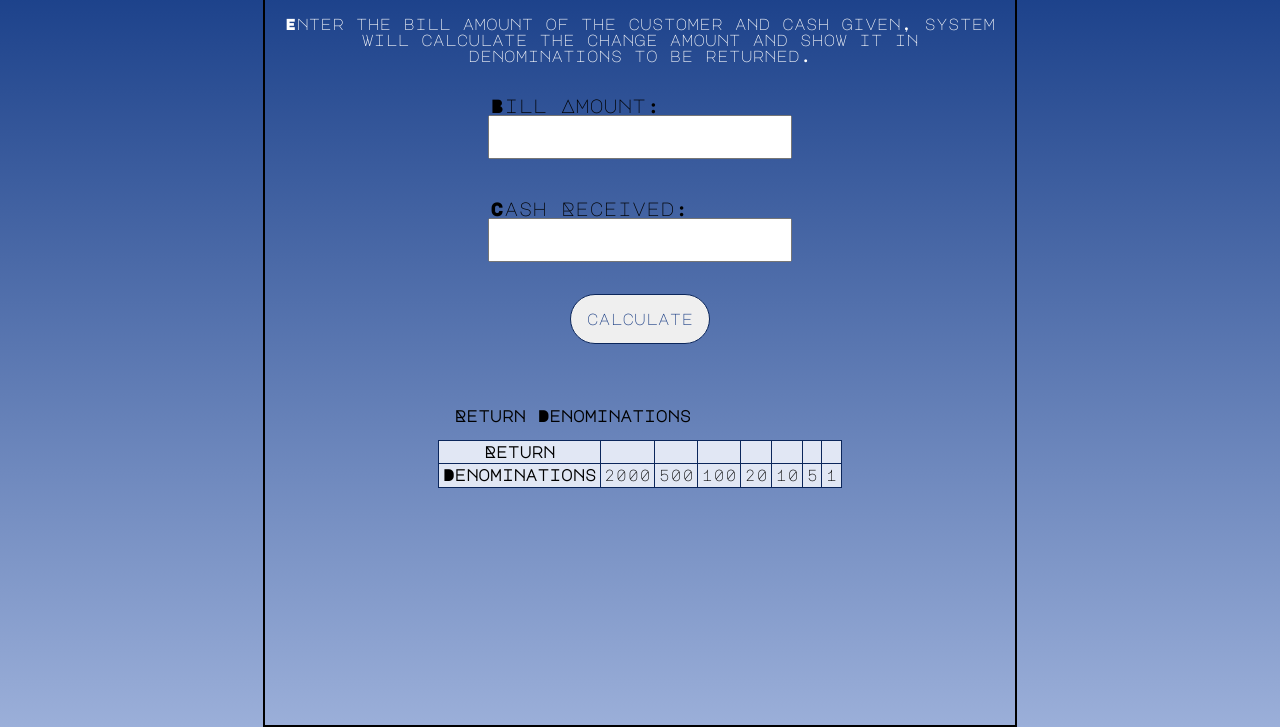
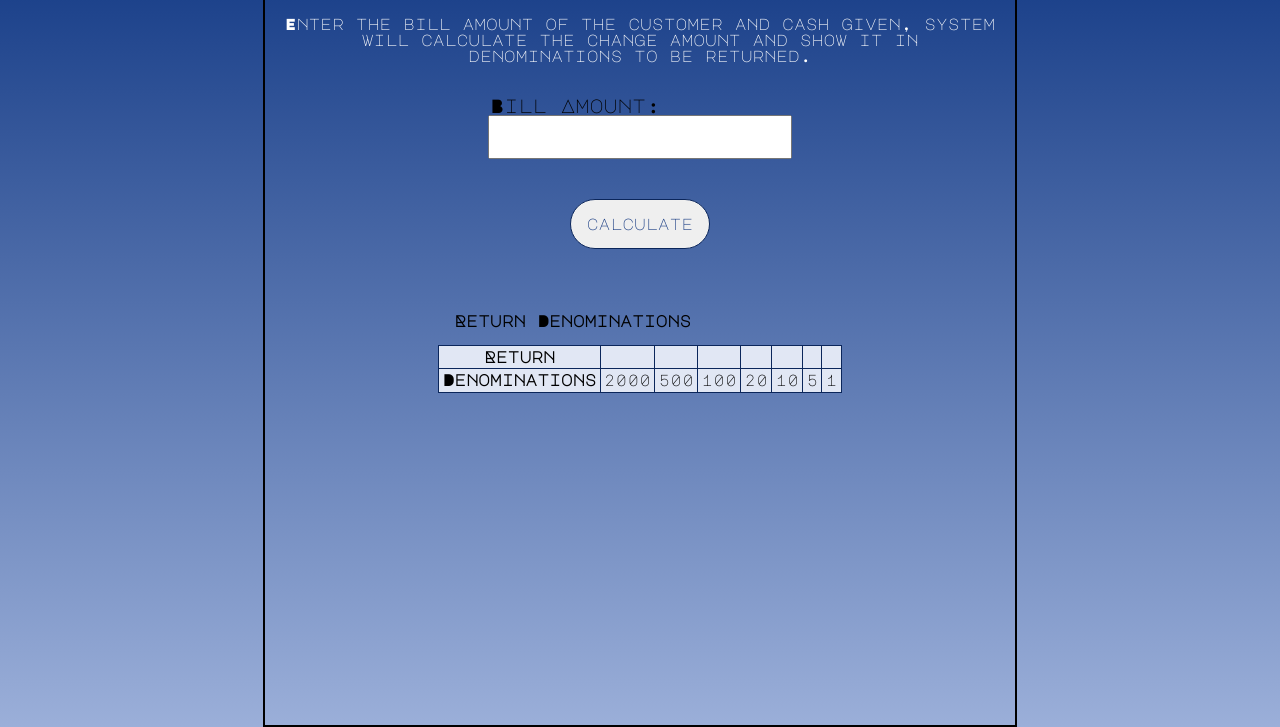
Before and after one commit to manavsinghrajput/cash-register-app, a plain HTML site: page index.html in a window 1280 px wide. Shown: the part 77-804 px from the top of the page. Drawn offline with Linux system fonts and the light colour scheme.

Commit message:
feat: hide cash received input
cash entry input appears only when valid bill amount  is given as input

```diff
--- a/app.js
+++ b/app.js
@@ -3,8 +3,23 @@ const cashReceived = document.querySelector("#cash-received");
 const btnCalculate = document.querySelector("#btn-calculate");
 const displayError = document.querySelector("#display-error");
 const returnedDenomination = document.querySelectorAll(".returned");
+const cashLabel = document.querySelector("#cash-label");
 
 const currency = [2000, 500, 100, 20, 10, 5, 1];
+
+function errorMessage(message) {
+    displayError.style.display = "block";
+    displayError.innerText = message;
+}
+
+let displayStyle = (displaySet) => {
+    cashLabel.style.display = displaySet;
+    cashReceived.style.display = displaySet;
+}
+
+displayStyle("none");
+
+billAmount.addEventListener("input", () => displayStyle("block"));
 
 btnCalculate.addEventListener("click", function calculateReturnCash() {
     displayError.style.display = "none";
@@ -25,8 +40,3 @@ btnCalculate.addEventListener("click", function calculateReturnCash() {
         errorMessage("please enter valid bill amount")
     }
 })
-
-function errorMessage(message) {
-    displayError.style.display = "block";
-    displayError.innerText = message;
-}
--- a/index.html
+++ b/index.html
@@ -20,7 +20,7 @@
         <label class="container__bill-label" for="bill-amount">Bill Amount:</label>
         <input type="number" id="bill-amount">
 
-        <label class="container__cash-label" for="cash-received">Cash Received:</label>
+        <label id="cash-label" class="container__cash-label" for="cash-received">Cash Received:</label>
         <input type="number" id="cash-received">
 
         <button id="btn-calculate">calculate</button>
```
